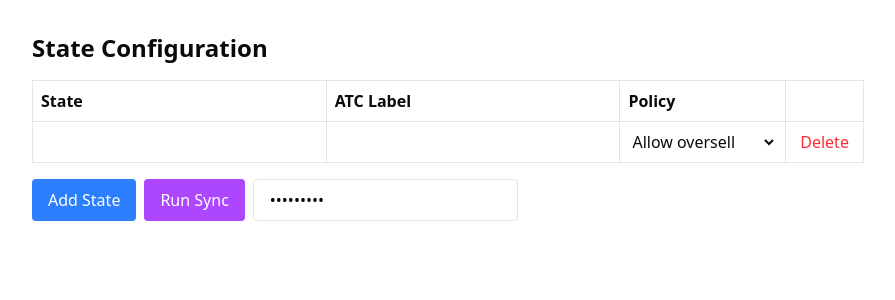
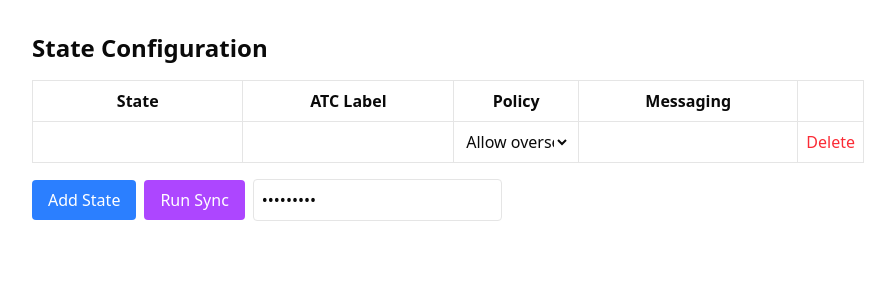
Before and after one commit to Faddyk0313/hockyNameGenerator, a Next.js app: page / in a window 1280 px wide. Both pictures are taken after typing "Sample123" into the empty fields and a click on the button "Add State". Shown: the top 300 px of the page, without its empty margins (192-1087 px from the left). Built offline with nearby package versions, Linux system fonts and the light colour scheme.

Commit message:
Update page.tsx
added a messaging column

```diff
--- a/src/app/page.tsx
+++ b/src/app/page.tsx
@@ -1,58 +1,55 @@
 "use client";
 import { useState } from "react";
+
+// Define the shape of a state row
+type Policy = "continue" | "deny";
+interface StateRow {
+  key: string;
+  label: string;
+  policy: Policy;
+  message: string;      // ← new “Messaging” column
+}
+
 export default function Home() {
-  // Local state for rows of config
   const [rows, setRows] = useState<StateRow[]>([]);
   const [password, setPassword] = useState<string>("");
 
- // Define the shape of a state row
-interface StateRow {
-  key: string;
-  label: string;
-  policy: string;
-}
-
-  // Handle changes to a single cell
   const handleRowChange = (
     index: number,
     field: keyof StateRow,
-    value: string  ) => {
+    value: string
+  ) => {
     const newRows = [...rows];
-    newRows[index] = { ...newRows[index], [field]: value };
+    newRows[index] = { ...newRows[index], [field]: value } as StateRow;
     setRows(newRows);
   };
 
-  // Add a blank new row
   const addRow = () =>
-    setRows([...rows, { key: '', label: '', policy: 'continue' }]);
+    setRows([
+      ...rows,
+      { key: "", label: "", policy: "continue", message: "" },
+    ]);
 
-
-  // Trigger the sync script on-demand
   const runSync = async () => {
+    if (!password) {
+      alert("Please provide password");
+      return;
+    }
     try {
-  if(password == ""){
-    alert("please provide password")
-    return
-  }
-  console.log("raw",rows)
       const res = await fetch("/api/updateProductState", {
         method: "POST",
-      body: JSON.stringify({ config: rows,password }),
-       headers: {
-        "Content-Type": "application/json",
-      },
+        headers: { "Content-Type": "application/json" },
+        body: JSON.stringify({ config: rows, password }),
       });
       const data = await res.json();
       if (res.ok) {
-     alert("Inventory updated successfully, " + (data?.admin_url ?? ""));
-     console.log(data);
+        alert("Sync successful");
       } else {
-     alert("❌ Inventory update failed");
-     console.error(data);
+        alert("❌ Sync failed: " + data.error);
       }
- } catch (error) {
-   console.error("Error uploading file:", error);
-   alert("❌ Something went wrong.");
+    } catch (err) {
+      console.error(err);
+      alert("❌ Something went wrong");
     }
   };
 
@@ -63,9 +60,10 @@ interface StateRow {
       <table className="w-full border-collapse mb-4">
         <thead>
           <tr>
-            <th className="border p-2 text-left">State</th>
-            <th className="border p-2 text-left">ATC Label</th>
-            <th className="border p-2 text-left">Policy</th>
+            <th className="border p-2">State</th>
+            <th className="border p-2">ATC Label</th>
+            <th className="border p-2">Policy</th>
+            <th className="border p-2">Messaging</th> {/* new header */}
             <th className="border p-2"></th>
           </tr>
         </thead>
@@ -74,29 +72,42 @@ interface StateRow {
             <tr key={idx}>
               <td className="border p-2">
                 <input
-                  type="text"
                   className="w-full"
                   value={row.key}
-                  onChange={e => handleRowChange(idx, 'key', e.target.value)}
+                  onChange={(e) =>
+                    handleRowChange(idx, "key", e.target.value)
+                  }
                 />
               </td>
               <td className="border p-2">
                 <input
-                  type="text"
                   className="w-full"
-                  value={row.label || ''}
-                  onChange={e => handleRowChange(idx, 'label', e.target.value)}
+                  value={row.label}
+                  onChange={(e) =>
+                    handleRowChange(idx, "label", e.target.value)
+                  }
                 />
               </td>
               <td className="border p-2">
                 <select
                   className="w-full"
                   value={row.policy}
-                  onChange={e => handleRowChange(idx, 'policy', e.target.value)}
+                  onChange={(e) =>
+                    handleRowChange(idx, "policy", e.target.value)
+                  }
                 >
                   <option value="continue">Allow oversell</option>
                   <option value="deny">Deny oversell</option>
                 </select>
+              </td>
+              <td className="border p-2">
+                <input
+                  className="w-full"
+                  value={row.message}
+                  onChange={(e) =>
+                    handleRowChange(idx, "message", e.target.value)
+                  }
+                />
               </td>
               <td className="border p-2 text-center">
                 <button
@@ -111,14 +122,13 @@ interface StateRow {
         </tbody>
       </table>
 
-      <div className="flex gap-2">
+      <div className="flex gap-2 items-center">
         <button
           className="px-4 py-2 bg-blue-500 text-white rounded"
           onClick={addRow}
         >
           Add State
         </button>
-
         <button
           className="px-4 py-2 bg-purple-500 text-white rounded"
           onClick={runSync}
@@ -126,12 +136,152 @@ interface StateRow {
           Run Sync
         </button>
         <input
-          className="px-4 py-2 bg-white-500 black-white rounded border p-2"
-          placeholder="password"
           type="password"
-          onChange={(e)=>setPassword(e.target.value)}
+          placeholder="Password"
+          className="border p-2 rounded"
+          value={password}
+          onChange={(e) => setPassword(e.target.value)}
         />
       </div>
     </div>
 );
 }
+
+
+// "use client";
+// import { useState } from "react";
+// export default function Home() {
+//   // Local state for rows of config
+//   const [rows, setRows] = useState<StateRow[]>([]);
+//   const [password, setPassword] = useState<string>("");
+
+//  // Define the shape of a state row
+// interface StateRow {
+//   key: string;
+//   label: string;
+//   policy: string;
+// }
+
+//   // Handle changes to a single cell
+//   const handleRowChange = (
+//   index: number,
+//     field: keyof StateRow,
+//     value: string  ) => {
+//     const newRows = [...rows];
+//     newRows[index] = { ...newRows[index], [field]: value };
+//     setRows(newRows);
+//   };
+
+//   // Add a blank new row
+//   const addRow = () =>
+//     setRows([...rows, { key: '', label: '', policy: 'continue' }]);
+
+
+//   // Trigger the sync script on-demand
+//   const runSync = async () => {
+//  try {
+//   if(password == ""){
+//     alert("please provide password")
+//     return
+//   }
+//   console.log("raw",rows)
+//    const res = await fetch("/api/updateProductState", {
+//      method: "POST",
+//       body: JSON.stringify({ config: rows,password }),
+//        headers: {
+//         "Content-Type": "application/json",
+//       },
+//    });
+//    const data = await res.json();
+//    if (res.ok) {
+//      alert("Inventory updated successfully, " + (data?.admin_url ?? ""));
+//      console.log(data);
+//    } else {
+//      alert("❌ Inventory update failed");
+//      console.error(data);
+//    }
+//  } catch (error) {
+//    console.error("Error uploading file:", error);
+//    alert("❌ Something went wrong.");
+//  }
+//   };
+
+//   return (
+//     <div className="p-8 max-w-4xl mx-auto">
+//       <h1 className="text-2xl font-bold mb-4">State Configuration</h1>
+
+//       <table className="w-full border-collapse mb-4">
+//         <thead>
+//           <tr>
+//             <th className="border p-2 text-left">State</th>
+//             <th className="border p-2 text-left">ATC Label</th>
+//             <th className="border p-2 text-left">Policy</th>
+//             <th className="border p-2"></th>
+//           </tr>
+//         </thead>
+//         <tbody>
+//           {rows.map((row, idx) => (
+//             <tr key={idx}>
+//               <td className="border p-2">
+//                 <input
+//                   type="text"
+//                   className="w-full"
+//                   value={row.key}
+//                   onChange={e => handleRowChange(idx, 'key', e.target.value)}
+//                 />
+//               </td>
+//               <td className="border p-2">
+//                 <input
+//                   type="text"
+//                   className="w-full"
+//                   value={row.label || ''}
+//                   onChange={e => handleRowChange(idx, 'label', e.target.value)}
+//                 />
+//               </td>
+//               <td className="border p-2">
+//                 <select
+//                   className="w-full"
+//                   value={row.policy}
+//                   onChange={e => handleRowChange(idx, 'policy', e.target.value)}
+//                 >
+//                   <option value="continue">Allow oversell</option>
+//                   <option value="deny">Deny oversell</option>
+//                 </select>
+//               </td>
+//               <td className="border p-2 text-center">
+//                 <button
+//                   className="text-red-500"
+//                   onClick={() => setRows(rows.filter((_, i) => i !== idx))}
+//                 >
+//                   Delete
+//                 </button>
+//               </td>
+//             </tr>
+//           ))}
+//         </tbody>
+//       </table>
+
+//       <div className="flex gap-2">
+//         <button
+//           className="px-4 py-2 bg-blue-500 text-white rounded"
+//           onClick={addRow}
+//         >
+//           Add State
+//         </button>
+
+//         <button
+//           className="px-4 py-2 bg-purple-500 text-white rounded"
+//           onClick={runSync}
+//         >
+//           Run Sync
+//         </button>
+//         <input
+//           className="px-4 py-2 bg-white-500 black-white rounded border p-2"
+//           placeholder="password"
+//           type="password"
+//           onChange={(e)=>setPassword(e.target.value)}
+//         />
+//       </div>
+//     </div>
+//   );
+// }
```
Lines whose indentation alone changed are shown as unchanged.
